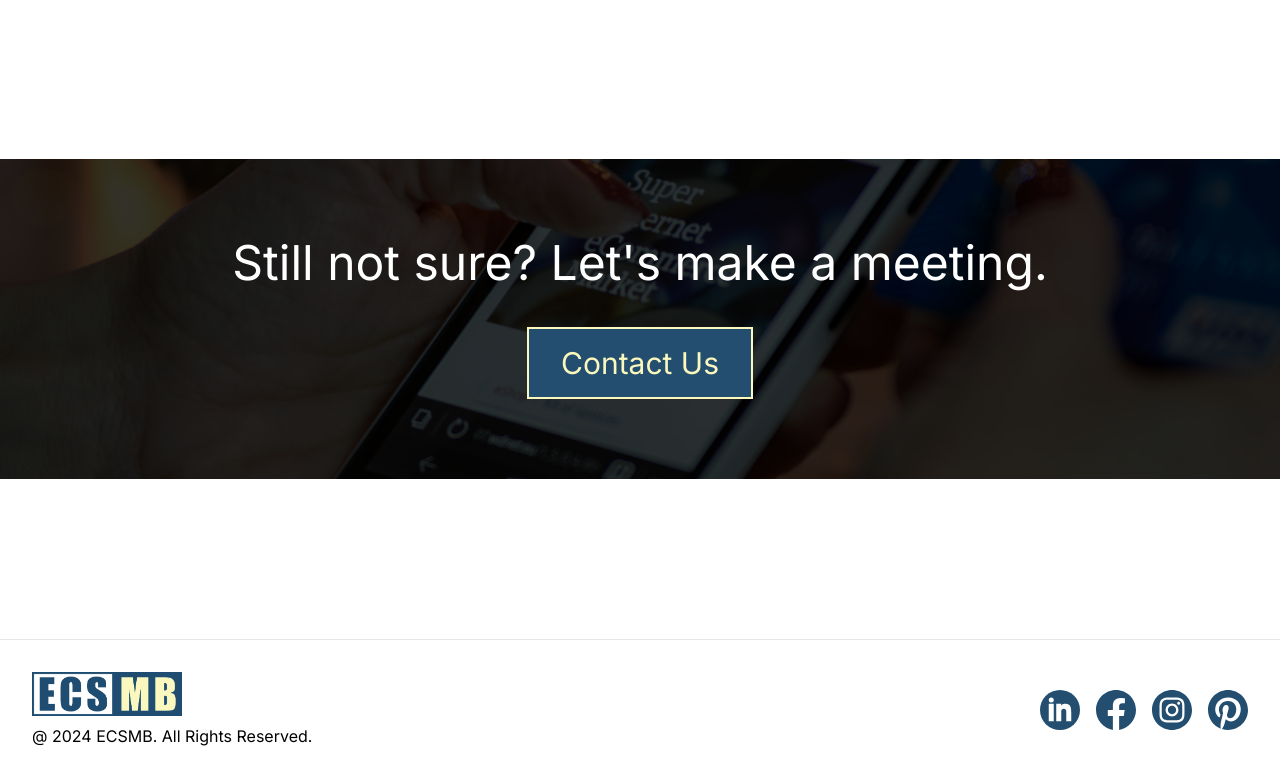
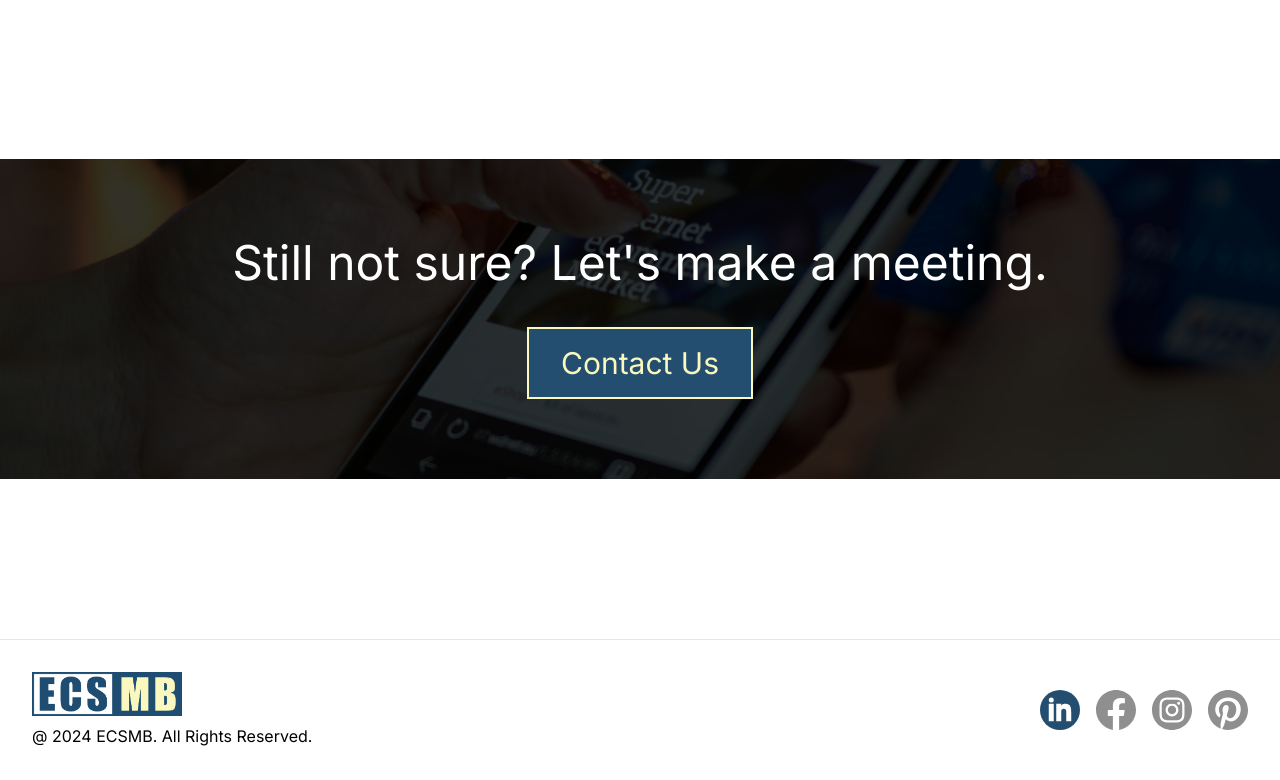
Before and after one commit to MilosBogicevic/nextjs-website, a Next.js app: page / in a window 1280 px wide. Shown: the part 1937-2717 px from the top of the page. Built offline with nearby package versions, Linux system fonts and the light colour scheme.

Commit message:
Applied grayscale filter to inactive social media icons.

```diff
--- a/src/components/SocialNetworks.tsx
+++ b/src/components/SocialNetworks.tsx
@@ -23,7 +23,7 @@ export default function SocialNetworks() {
               alt={`ECSMB ${el.title} page.`}
               width={40}
               height={40}
-              className="cursor-default text-gray-400"
+              className="filter grayscale brightness-200"
             />
           )
         )}
```
